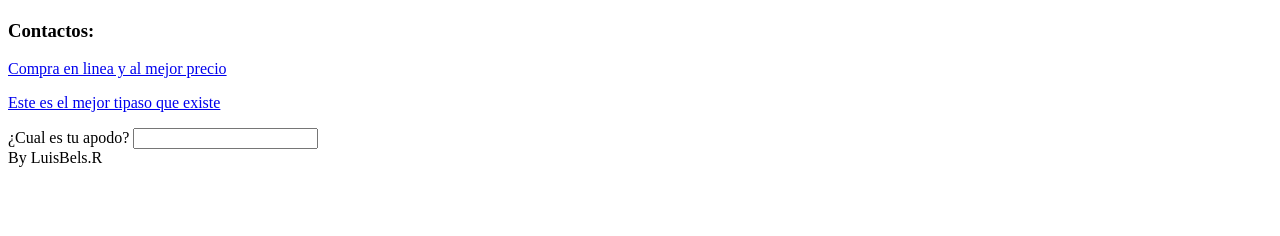
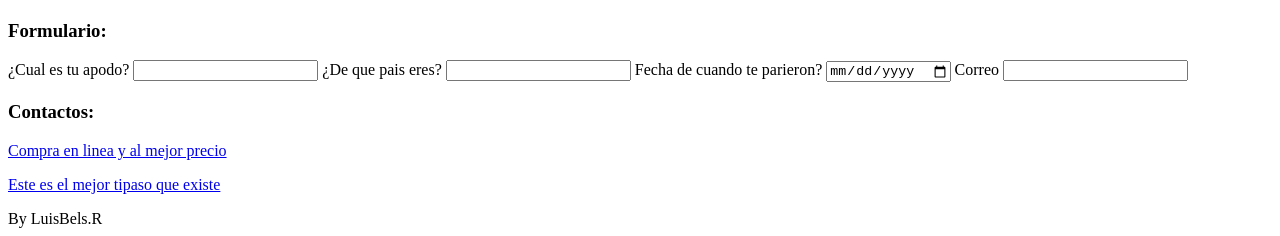
Before and after one commit to LuisBels/Proyectolistadecompras, a plain HTML site: page Index.html in a window 1280 px wide. Shown: the part 746-982 px from the top of the page. Before the commit the page ends 921 px from the top, so only its background shows below. Drawn offline with Linux system fonts and the light colour scheme.

Commit message:
Formulario

```diff
--- a/Index.html
+++ b/Index.html
@@ -45,6 +45,32 @@
       <video src="./Buenas rolas.mp4" controls preload="auto" width="30%"></video>
     </section>
     <h3>
+      Formulario:
+    </h3>
+    <form>
+      <label for="Apodo">
+        <span>¿Cual es tu apodo?</span>
+        <input type="text" name="Apodo" id="Apodo" autocomplete="nickname" required/>
+      </label>
+      <span>¿De que pais eres?</span>
+      <input list="Paises">
+<datalist id="Paises">
+  <option value="Venezuela"></option>
+  <option value="Colombia"></option>
+  <option value="Argentina"></option>
+  <option value="Chilex"></option>
+</datalist>
+<label for="Fecha">
+  <span>Fecha de cuando te parieron?</span>
+  <input type="date" name="Fecha" id="Fecha" required>
+</label>
+<label for="gm">
+  <span>Correo</span>
+  <input type="email" name="gm" id="gm" autocomplete="email" required>
+</label>
+    </form>
+
+    <h3>
       Contactos:
     </h3>
     <a
@@ -55,12 +81,7 @@
     href="https://www.facebook.com/luisbel.ramosii?__cft__[0]=AZX22Auzy8tIQCD4BVW68_5tJFIUwiuTyO6X1IEhATRk5VbFGWrgOdPoHlu6RoT7XhsDC2gWWqPKrwfHHWxA3af4J5t59BgIZVAUdNGhw_MDDUmRw3aBb_mHYv6tSyqytWQptKoUCPIZx_4Y-431EbOK8sJ8UPeNiseIiEzOAM0NhQ&__tn__=-]K-R">
     <p>Este es el mejor tipaso que existe</p>
     </a>
-    <form>
-      <label for="Apodo">
-        <span>¿Cual es tu apodo?</span>
-        <input type="text" name="Apodo" id="Apodo" autocomplete="nickname" required>
-      </label>
-    </form>
+
    </main>
    <footer>
      By LuisBels.R
```
